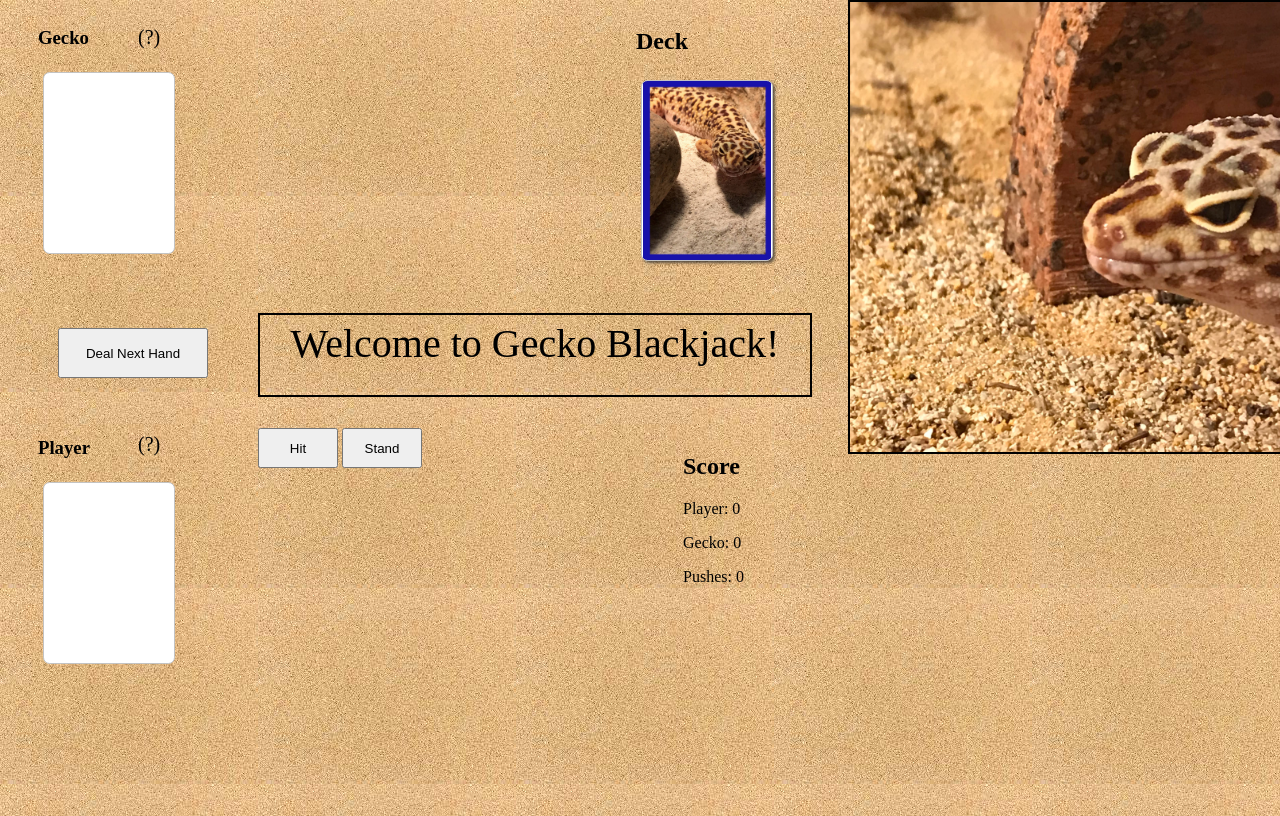
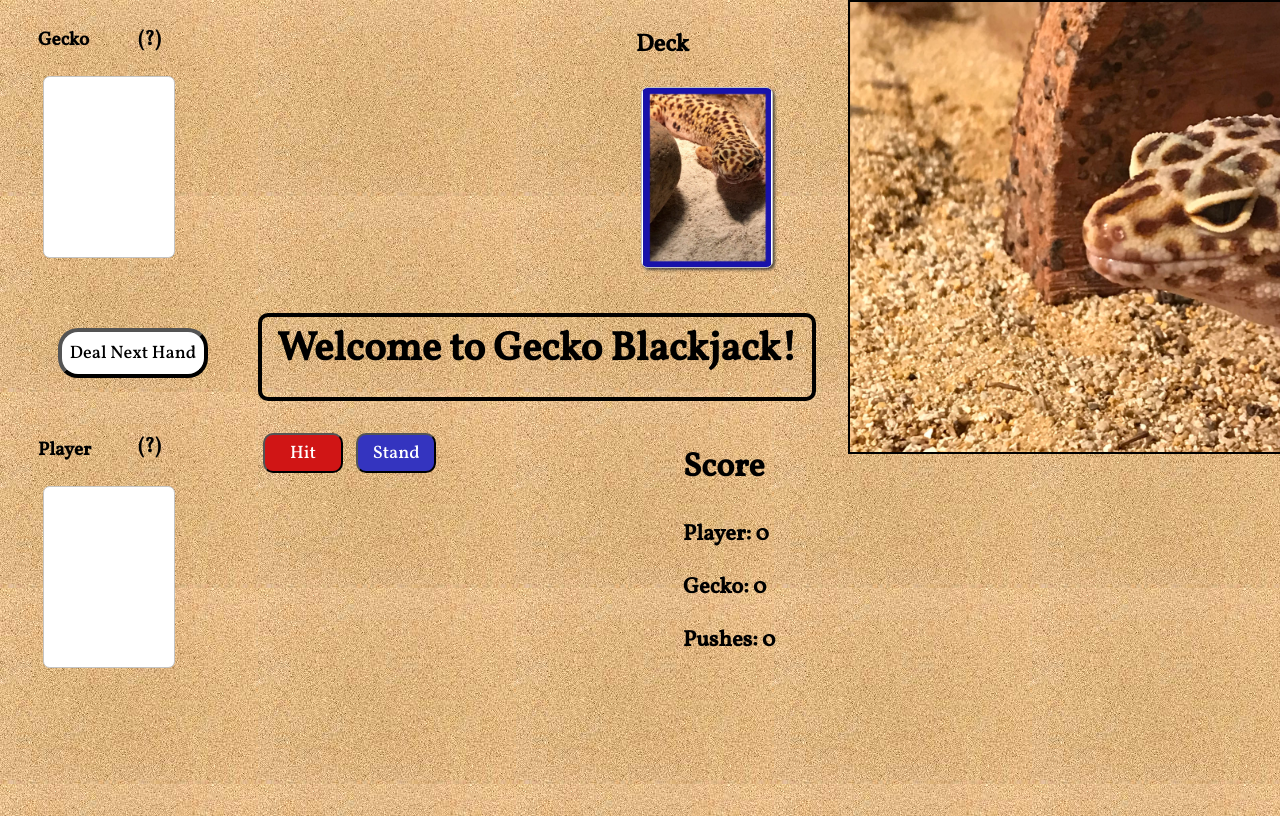
Before and after one commit to bnagle22/blackjack, a plain HTML site: page index.html in a window 1280 px wide. Shown: the top 816 px of the page. Drawn offline with Linux system fonts and the light colour scheme.

Commit message:
style btns

```diff
--- a/css/style.css
+++ b/css/style.css
@@ -4,10 +4,13 @@ body {
   grid-template-columns: 250px 350px 240px 200px;
   grid-template-rows: 280px 130px 200px;
   background-image: url("../images/sand2.jpg");
+  font-family: 'Vollkorn', serif;
+  font-weight: bold;
 }
 
 .msg-box {
-  border: 2px solid black;
+  border: 4px solid black;
+  border-radius: 10px;
   grid-column: 2/3;
   grid-row: 2/3;
   margin: 25px 25px 0 0;
@@ -30,10 +33,10 @@ body {
 .scoreboard {
   grid-column: 3/4;
   grid-row: 3/4;
-  display: block;
   text-align: left;
-  margin-top: 15px;
+  margin-top: 0px;
   margin-left: 75px;
+  font-size: 22px;
 }
 
 #d-card-value {
@@ -67,6 +70,12 @@ body {
   margin-top: 40px;
   width: 150px;
   height: 50px;
+  font-family: 'Vollkorn', serif;
+  font-size: 18px;
+  border-radius: 20px;
+  border-width: 4px;
+  border-color: black;
+  background-color: white;
 }
 
 #dealer-hand {
@@ -94,7 +103,28 @@ body {
   margin-top: 10px;
 }
 
-#hit, #stand {
+#hit {
   width: 80px;
   height: 40px;
+  font-family: 'Vollkorn', serif;
+  font-size: 18px;
+  border-radius: 10px;
+  border-width: 2px;
+  border-color: black;
+  margin: 5px;
+  background-color: rgb(208, 21, 21);
+  color: white;
 }
+
+#stand {
+  width: 80px;
+  height: 40px;
+  font-family: 'Vollkorn', serif;
+  font-size: 18px;
+  border-radius: 10px;
+  border-width: 2px;
+  border-color: black;
+  margin: 5px;
+  background-color: rgb(52, 52, 191);
+  color: white;
+}
--- a/index.html
+++ b/index.html
@@ -7,6 +7,9 @@
   <title>Gecko Blackjack</title>
   <link rel="stylesheet" href="css/cardstarter.css">
   <link rel="stylesheet" href="css/style.css">
+  <link rel="preconnect" href="https://fonts.googleapis.com">
+  <link rel="preconnect" href="https://fonts.gstatic.com" crossorigin>
+  <link href="https://fonts.googleapis.com/css2?family=Crete+Round&family=Vollkorn:wght@500&display=swap" rel="stylesheet">
   <script defer src="js/app.js"></script>
 </head>
 <body>
--- a/js/app.js
+++ b/js/app.js
@@ -42,7 +42,7 @@ function init() {
   if(deck.length < 20) {
     deck = ["dA","dQ","dK","dJ","d10","d09","d08","d07","d06","d05","d04","d03","d02","hA","hQ","hK","hJ","h10","h09","h08","h07","h06","h05","h04","h03","h02","cA","cQ","cK","cJ","c10","c09","c08","c07","c06","c05","c04","c03","c02","sA","sQ","sK","sJ","s10","s09","s08","s07","s06","s05","s04","s03","s02"]
   }
-  mainMsg.innerText = "Welcome to Blackjack"
+  mainMsg.innerText = "Welcome to Gecko Blackjack!"
   pHand = []
   dHand = []
   pHandValue = 0
@@ -97,7 +97,7 @@ function dDeal() {
 
 // hit function adds a card to the player's hand
 function hit() {
-  if(mainMsg.innerText === "Welcome to Blackjack"
+  if(mainMsg.innerText === "Welcome to Gecko Blackjack!"
       && pHandValue > 0){
     let newDiv = document.createElement('div')
     playerHand.appendChild(newDiv)
@@ -116,7 +116,7 @@ function hit() {
 // If the dealer has 17 or more, the round
 // ends and the two hands are compared.
 function stand() {
-  if(mainMsg.innerText === "Welcome to Blackjack"
+  if(mainMsg.innerText === "Welcome to Gecko Blackjack!"
       && dHandValue > 0){
   while(dHandValue <= 16) {
     let newDiv = document.createElement('div')
```
